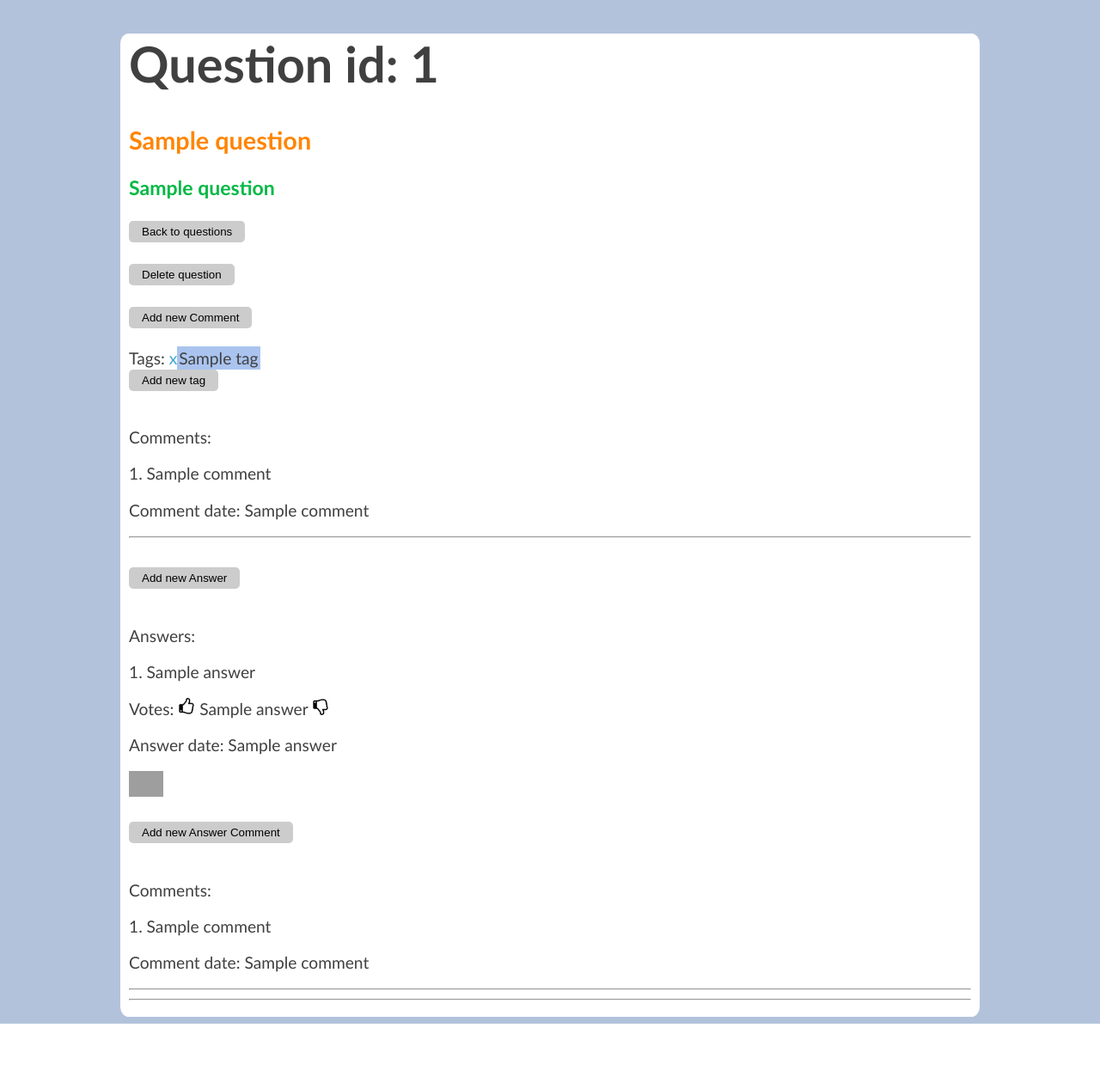
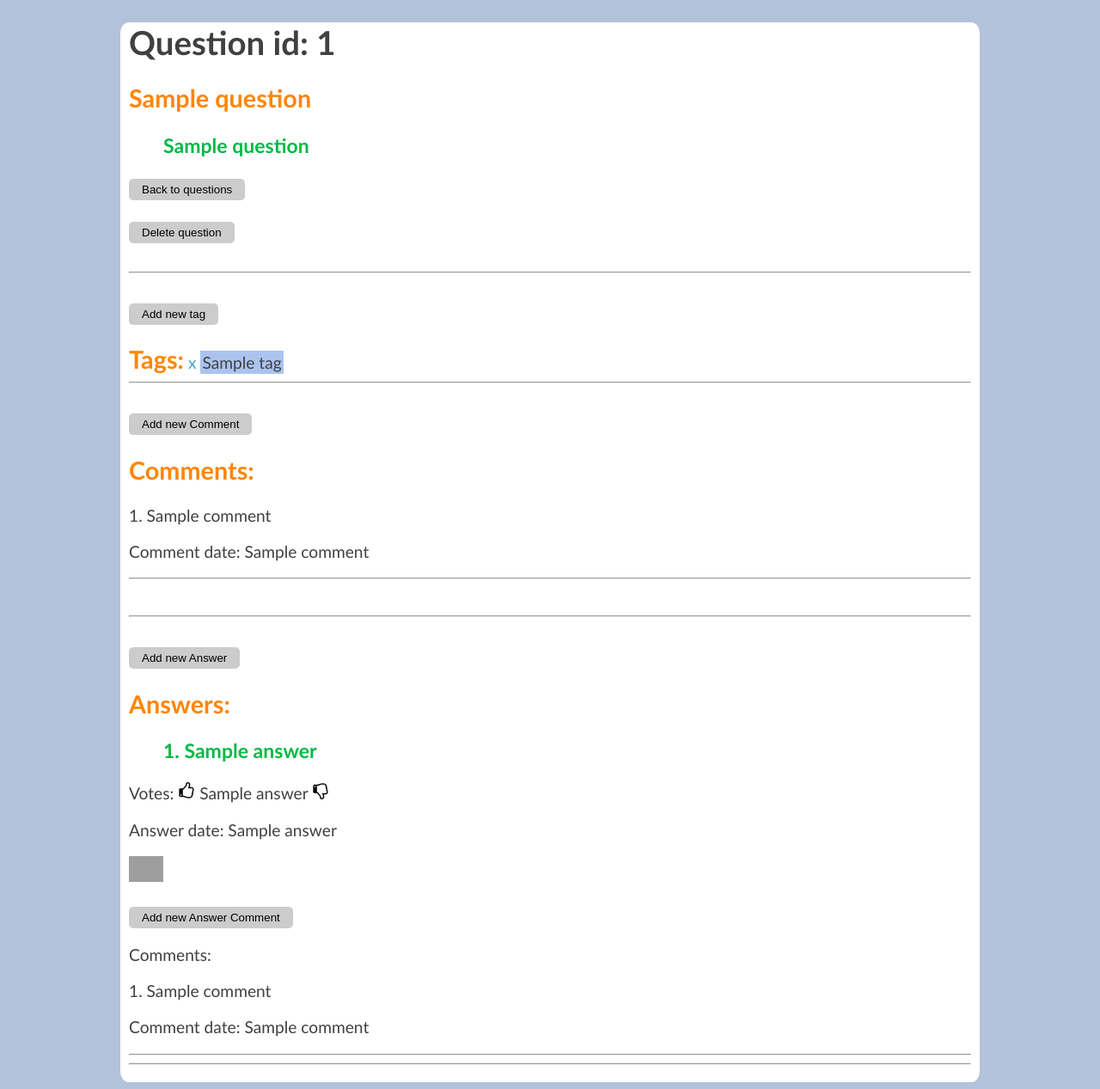
Before and after one commit to KataBucsai/AskMate2-project-prismatic, a Flask app: page /question/1 in a window 1280 px wide. Shown: the whole page at 86% size. Before the commit the page ends 1191 px from the top, so only its background shows below. Run offline with Flask 2, Linux system fonts and the light colour scheme; a database or web service that is not in the repository returns one stand-in record (values such as "Sample title"); some libraries are stand-ins or nearby versions; grey boxes are pictures that could not be loaded.

Commit message:
modified design elements

```diff
--- a/static/style.css
+++ b/static/style.css
@@ -21,19 +21,29 @@ a {
 /* H TAGS */
 
 h1 {
-    font-size : 3em;
-    color : FF2C00;
+    display:block;
+    font-size : 2em;
+    width : 900px;
+    word-wrap: break-word;
 }
 
 h2 {
+    display:block;
     font-size : 1.5em;
     color : #FF8500;
+    width : 900px;
+    word-wrap:break-word;
 }
 
 h3 {
+    display:block;
     font-size : 1.2em;
     color : #00B945;
+    padding-left: 40px;
+    width : 900px;
+    word-wrap:break-word;
 }
+
 
 input[type=submit], select {
     padding:5px 15px;
--- a/templates/display_question.html
+++ b/templates/display_question.html
@@ -26,22 +26,26 @@
         <input type="submit" value="Delete question">
     </form>
     <br>
-    <form action="/question/{{ id }}/new-comment">
-        <input type="submit" value="Add new Comment" id="add_new_comment" name="add_new_comment">
-    </form>
+    <hr>
     <br>
-    <p style="display: inline;">Tags:</p>
-        {% for row in tag_list %}
-            <a href="/delete_tag/{{ id }}?tag_name={{ row[0] }}">x</a><p style="background-color: #aac4ef; display: inline; padding: 2px;">{{ row[0] }}</p>
-        {% endfor %}
     <form action="/question/{{ id }}/new-tag" method="post">
         <input type="submit" value="Add new tag">
     </form>
     <br>
+    <h2 style="display: inline;">Tags:</h2>
+        {% for row in tag_list %}
+            <a href="/delete_tag/{{ id }}?tag_name={{ row[0] }}">x </a><p style="background-color: #aac4ef; display: inline; padding: 2px;">{{ row[0] }}</p>
+        {% endfor %}
+    <br>
+    <hr>
+    <br>
+    <form action="/question/{{ id }}/new-comment">
+        <input type="submit" value="Add new Comment" id="add_new_comment" name="add_new_comment">
+    </form>
         {% if list_comments|length == 0%}
             <p>There are no comments yet</p>
         {% else %}
-            <p>Comments:</p>
+            <h2>Comments:</h2>
         {% endif %}
         {% set count = [0] %}
         {% for row in list_comments %}
@@ -53,19 +57,20 @@
             <hr>
         {% endfor %}
     <br>
+    <hr>
+    <br>
     <form action="/question/{{ id }}/new-answer">
         <input type="submit" value="Add new Answer" id="add_new_answer" name="add_new_answer">
     </form>
-    <br>
         {% if list_answers|length == 0%}
             <p>There are no answers yet</p>
         {% else %}
-            <p>Answers:</p>
+            <h2>Answers:</h2>
         {% endif %}
         {% set count = [0] %}
         {% for row in list_answers %}
             {%if count.append(count.pop() + 1) %}{% endif %}
-            <p>{{ count[0] }}. {{ row[4]}}</p>
+            <h3>{{ count[0] }}. {{ row[4]}}</h3>
             <p>Votes:
                 <a href="/vote_answer_up?id={{ row[0] }}"><img src="/static/thumbs_up.png" id="{{ row[0] }}" alt="Vote up" width="20"></a>
                 {{ row[2] }}
@@ -84,8 +89,7 @@
             <form action="/answer/{{ row[0] }}/new-comment">
             <input type="submit" value="Add new Answer Comment" id="add_new_answer_comment" name="add_new_answer_comment">
             </form>
-            <br>
-            {% if list_comments|length == 0%}
+            {% if list_answer_comments|length == 0%}
                 <p>There are no comments yet</p>
             {% else %}
                 <p>Comments:</p>
```
